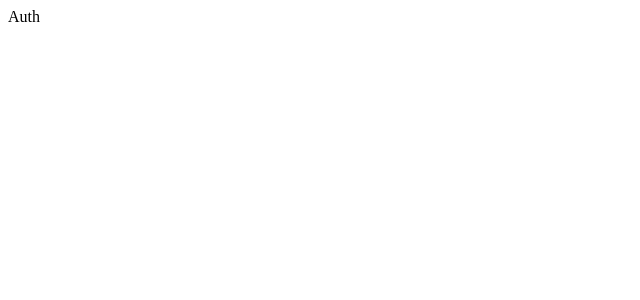
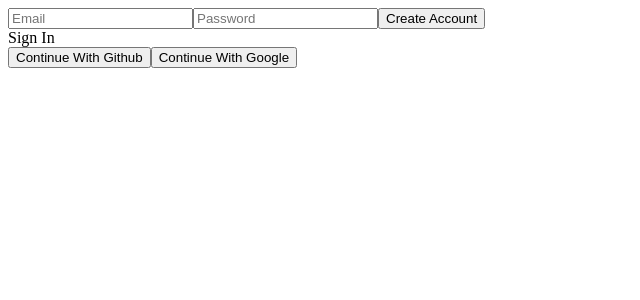
Before and after one commit to pranavkhapra/tweet, a React (Create React App) app: page / in a window 1280 px wide. Shown: the top 300 px of the page, without its empty margins (0-640 px from the left). Built offline with nearby package versions, Linux system fonts and the light colour scheme; no server answers.

Commit message:
basically auth component finished the sign in and the create account with firebase just was banging my head for like 15 mins on a error

```diff
--- /dev/null
+++ b/src/base.js
@@ -0,0 +1,13 @@
+import firebase from 'firebase';
+import 'firebase/auth';
+
+const firebaseConfig = {
+  apiKey: 'AIzaSyCYXNrgSOKES-ASlEj1MCKUBp5lFZ7vWME',
+  authDomain: 'tweet-843ae.firebaseapp.com',
+  projectId: 'tweet-843ae',
+  storageBucket: 'tweet-843ae.appspot.com',
+  messagingSenderId: '968749188940',
+  appId: '1:968749188940:web:962a3a81e24d0ab16531e9',
+  measurementId: 'G-41EZ985W1F',
+};
+export default firebase.initializeApp(firebaseConfig);
--- a/src/components/App.js
+++ b/src/components/App.js
@@ -1,10 +1,28 @@
-import React from 'react';
+import React, { useState, useEffect } from 'react';
 import Router from './Router';
+import firebase from '../base';
+import loadingImage from '../images/loading.svg';
 
 function App() {
+  const [init, setInit] = useState(false);
+  const [isLoggedIn, setIsLoggedIn] = useState(false);
+  useEffect(() => {
+    firebase.auth().onAuthStateChanged((user) => {
+      if (user) {
+        setIsLoggedIn(true);
+      } else {
+        setIsLoggedIn(false);
+      }
+      setInit(true);
+    });
+  }, []);
   return (
-    <div className="App">
-      <Router />
+    <div>
+      {init ? (
+        <Router isLoggedIn={isLoggedIn} />
+      ) : (
+        <img src={loadingImage} alt="loading..." />
+      )}
     </div>
   );
 }
--- a/src/components/Router.js
+++ b/src/components/Router.js
@@ -1,22 +1,26 @@
-import React, { useState } from 'react';
-import { BrowserRouter, Switch, Route } from 'react-router-dom';
+/* eslint-disable react/prop-types */
+import React from 'react';
+import { BrowserRouter, Route, Switch } from 'react-router-dom';
 import Auth from '../routes/Auth';
 import Home from '../routes/Home';
 
-function Router() {
-  const [isLoggedIn, setIsLoggedIn] = useState(false);
+function Router({ isLoggedIn }) {
   return (
+    <>
       <BrowserRouter>
         <Switch>
           {isLoggedIn ? (
             <>
-            <Route exact path="/" component={Home} />
+              <Route path="/" component={Home} />
             </>
           ) : (
+            <>
               <Route path="/" component={Auth} />
+            </>
           )}
         </Switch>
       </BrowserRouter>
+    </>
   );
 }
 
--- a/src/routes/Auth.js
+++ b/src/routes/Auth.js
@@ -1,7 +1,84 @@
-import React from 'react';
+/* eslint-disable jsx-a11y/no-static-element-interactions */
+/* eslint-disable jsx-a11y/click-events-have-key-events */
+import React, { useState } from 'react';
+import firebase from '../base';
+import 'firebase/auth';
 
 function Auth() {
-  return <div>Auth</div>;
+  const [values, setValues] = useState('');
+  const [newAccount, setNewAccount] = useState(true);
+  const [error, setError] = useState('');
+  const onValuesChange = (event) => {
+    // check if its a number and convert
+    const { value } = event.target;
+    if (event.target.value === 'number') {
+      parseInt(value);
+    }
+    setValues({
+      // copy the existing values into it
+      ...values,
+      // update the new value that changed
+      // that somebody change we want to change but we can't  make it static so we make it dynamic
+      [event.target.name]: event.target.value,
+    });
+  };
+  const onSubmit = async (event) => {
+    event.preventDefault();
+    try {
+      if (newAccount) {
+        firebase
+          .auth()
+          .createUserWithEmailAndPassword(values.email, values.password)
+          .then((userCredential) => {
+            // Signed in
+            const { user } = userCredential;
+            // ...
+          });
+      } else {
+        firebase
+          .auth()
+          .signInWithEmailAndPassword(values.email, values.password);
+      }
+    } catch (error) {
+      setError(error.message);
+    }
+  };
+  const toggleAccount = () => setNewAccount((prev) => !prev);
+
+  return (
+    <div>
+      <form onSubmit={onSubmit}>
+        <input
+          type="email"
+          name="email"
+          placeholder="Email"
+          value={values.email || ''}
+          onChange={onValuesChange}
+        />
+        <input
+          type="password"
+          name="password"
+          placeholder="Password"
+          value={values.password || ''}
+          onChange={onValuesChange}
+        />
+        <input
+          type="submit"
+          className="authInput authSubmit"
+          value={newAccount ? 'Create Account' : 'Sign In'}
+        />
+      </form>
+      <span onClick={toggleAccount}>
+        {newAccount ? 'Sign In' : 'Create Account'}
+      </span>
+      {error}
+
+      <div>
+        <button type="button">Continue With Github</button>
+        <button type="button">Continue With Google</button>
+      </div>
+    </div>
+  );
 }
 
 export default Auth;
```
Also changed, not shown: src/firebase.js (deleted, +0 -12 lines), src/images/loading.svg (added). Lines whose indentation alone changed are shown as unchanged.
